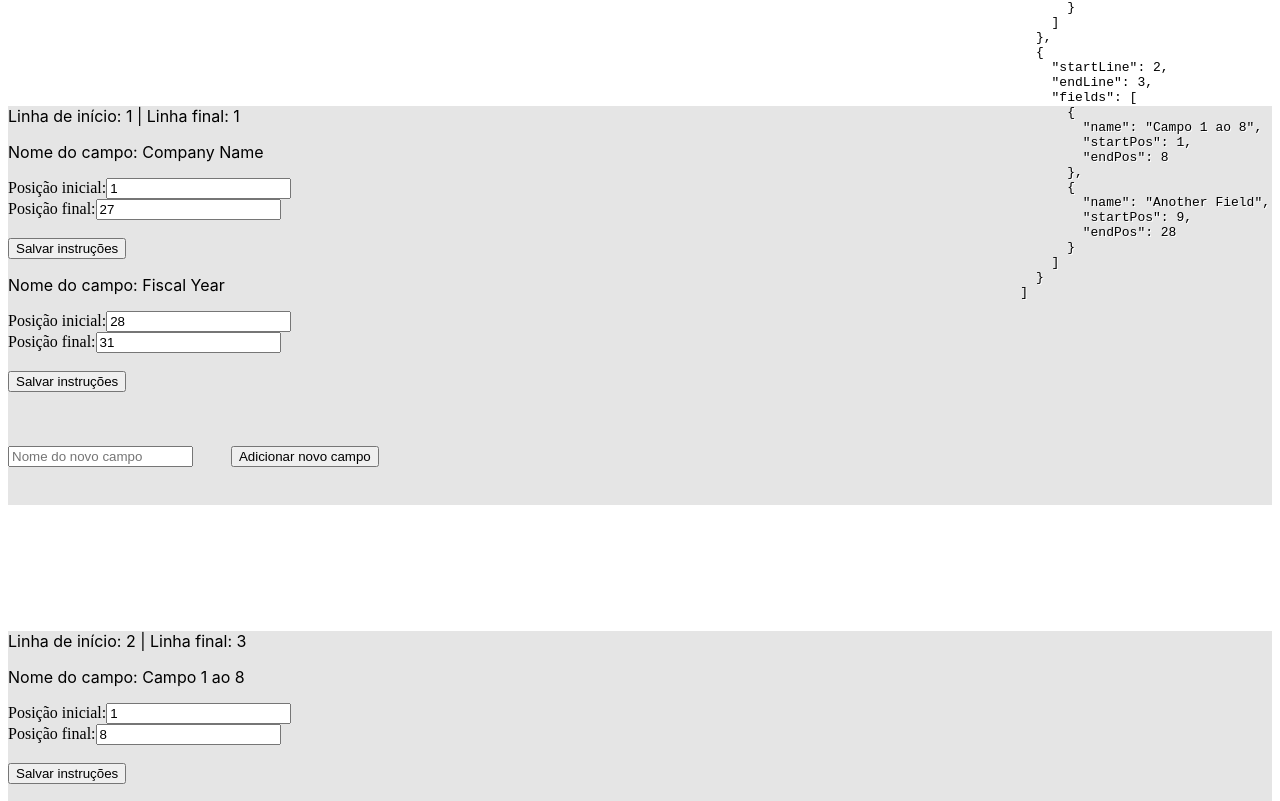
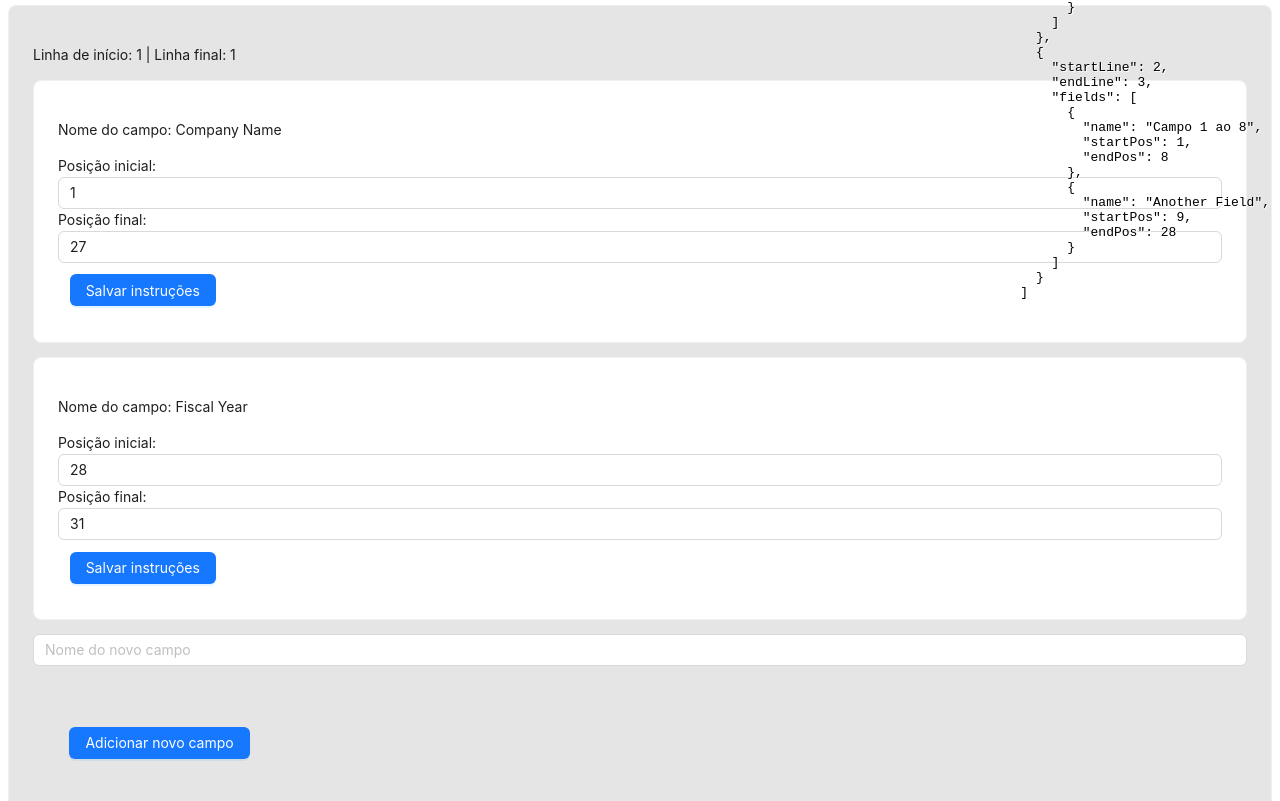
Before and after one commit to matefs/formulario-instrucoes-react, a React (Create React App) app: page / in a window 1280 px wide. Shown: the part 233-1034 px from the top of the page. Built offline with nearby package versions, Linux system fonts and the light colour scheme.

Commit message:
chore: todos campos adaptados ao antd design

```diff
--- a/src/LineInstructions.jsx
+++ b/src/LineInstructions.jsx
@@ -4,14 +4,13 @@ import { Input, Form, Button, Card } from 'antd';
 function LineInstructionsForm({ lineInstructions, setLineInstructions }) {
   const [startLine, setStart] = useState();
   const [endLine, setEndLine] = useState();
-  const [addNewLineEmpatyWithFieldsForm] = Form.useForm();
+  const [addNewLineEmptyWithFieldsForm] = Form.useForm();
 
+  const [formNewFieldInsideLine] = Form.useForm()
   const [newFieldName, setNewFieldName] = useState('');
 
   const handleAddField = (lineIndex, newFieldName) => {
-    let lineInstructionNameAlreadyExist = lineInstructions[
-      lineIndex
-    ].fields.some(
+    let lineInstructionNameAlreadyExist = lineInstructions[lineIndex].fields.some(
       (item) => item.name.toLowerCase() == newFieldName.toLowerCase()
     );
 
@@ -70,7 +69,7 @@ function LineInstructionsForm({ lineInstructions, setLineInstructions }) {
     addLine(newLine);;
     setStart('');
     setEndLine('');
-    addNewLineEmpatyWithFieldsForm.resetFields();
+    addNewLineEmptyWithFieldsForm.resetFields();
   };
 
 const handleFieldInitialFinalPosition = (event) => {
@@ -87,51 +86,48 @@ function LineInstructionsForm({ lineInstructions, setLineInstructions }) {
 
   let impedirSalvamento = false;
 
-    updatedInstructions[indiceLinha].fields.map((InteractedField) => {
+  updatedInstructions[indiceLinha].fields.forEach((InteractedField) => {
     /* Valida se em outros campos dessa mesma linha já existe essa posição inicial e final  */
-      if (InteractedField.name != nomeCampoIndividual) {
+    if (InteractedField.name !== nomeCampoIndividual) {
       if (
-          InteractedField.startPos == posicaoInicial ||
-          InteractedField.endPos == posicaoFinal
+        InteractedField.startPos === posicaoInicial ||
+        InteractedField.endPos === posicaoFinal
       ) {
         alert(
-            `Já existe um campo com essa posicao inicia ou final no campo ${InteractedField.name}`
+          `Já existe um campo com essa posição inicial ou final no campo ${InteractedField.name}`
         );
         impedirSalvamento = true;
       }
     }
   });
 
-    posicaoInicial <= posicaoFinal
-      ? null
-      : (function () {
-          alert('A posicao inicial não pode ser maior do que a final');
+  if (posicaoInicial > posicaoFinal) {
+    alert('A posição inicial não pode ser maior do que a final');
     impedirSalvamento = true;
-        })();
+  }
 
-    impedirSalvamento == true
-      ? null
-      : (function () {
-          updatedInstructions[indiceLinha].fields[indiceCampo].startPos =
-            posicaoInicial;
-          updatedInstructions[indiceLinha].fields[indiceCampo].endPos =
-            posicaoFinal;
+  if (impedirSalvamento) {
+    alert('Erro: a instrução não foi salva');
+  } else {
+    updatedInstructions[indiceLinha].fields[indiceCampo].startPos = posicaoInicial;
+    updatedInstructions[indiceLinha].fields[indiceCampo].endPos = posicaoFinal;
     setLineInstructions(updatedInstructions);
-        })();
+    alert('Instrução salva com sucesso!');
+  }
 };
+
+
 
   return (
     <div>
-
-    { <pre style={{ position: 'fixed', top: '10px', right: '10px', textShadow:'1px 1px white', zIndex:999}}>
+<pre style={{ position: 'fixed', top: '10px', right: '10px', textShadow: '1px 1px white', zIndex: 999, maxHeight: '80vh', overflow: 'auto' }}>
   {JSON.stringify(lineInstructions, null, 2)}
-    </pre> }
-
+</pre>
 
 <div>
         <h1>Adicionar nova linha</h1>
         <Form
-          form={addNewLineEmpatyWithFieldsForm}
+          form={addNewLineEmptyWithFieldsForm}
           onFinish={handleSubmit}
           initialValues={{ startLine: '', endLine: '' }}
 
@@ -163,8 +159,8 @@ function LineInstructionsForm({ lineInstructions, setLineInstructions }) {
 
       <div>
         {lineInstructions.map((line, lineIndex) => (
-          <div
-            style={{ backgroundColor: 'rgba(0,0,0,.1)', marginTop: '10%' }}
+          <Card
+            style={{ backgroundColor: 'rgba(0,0,0,.1)', marginTop: '2%' }}
             key={lineIndex}
           >
             <p>
@@ -175,48 +171,58 @@ function LineInstructionsForm({ lineInstructions, setLineInstructions }) {
                 key={fieldIndex}
                 onSubmit={(event) => handleFieldInitialFinalPosition(event)}
               >
-                <div>
+                <Card>
                   <p>Nome do campo: {field.name}</p>
                   <label>
                     Posição inicial:
-                    <input type="text" defaultValue={field.startPos} />
+                    <Input type="number" defaultValue={field.startPos} />
                   </label>
-                  <br />
                   <label>
                     Posição final:
-                    <input type="text" defaultValue={field.endPos} />
+                    <Input type="number" defaultValue={field.endPos} />
                   </label>
-                  <br />
-                  <br />
-                  <input value={lineIndex} style={{ display: 'none' }} />
-                  <input value={fieldIndex} style={{ display: 'none' }} />
-                  <button type="submit">Salvar instruções</button>
-                </div>
+                  <Input value={lineIndex} style={{ display: 'none' }} />
+                  <Input value={fieldIndex} style={{ display: 'none' }} />
+                  <Button type="primary" htmlType='submit' style={{margin: '1%'}}>Salvar instruções</Button>
+                </Card>
               </form>
             ))}
 
-            <form
-              onSubmit={(e) => {
-                e.preventDefault();
-                e.target.reset(); // Redefine o formulário para limpar os campos
+
+          <Form
+            form={formNewFieldInsideLine}
+            onFinish={(values) => {
+              handleAddField(lineIndex, values.newFieldName);
+              formNewFieldInsideLine.resetFields();
+
             }}
+            initialValues={{ newFieldName: '' }}
           >
-              <input
+            <Form.Item
+              name="newFieldName"
+              initialValue={''}
+            >
+              <Input
                 type="text"
-                onChange={(e) => setNewFieldName(e.target.value)}
                 placeholder="Nome do novo campo"
               />
-              <button
+            </Form.Item>
+            <Form.Item>
+              <Button
                 style={{ margin: '3%' }}
-                onClick={() => handleAddField(lineIndex, newFieldName)}
-                type="submit"
+                type="primary"
+                htmlType="submit"
               >
                 Adicionar novo campo
-              </button>
-            </form>
-          </div>
+              </Button>
+            </Form.Item>
+          </Form>
+
+          </Card>
         ))}
       </div>
+
+
     </div>
   );
 }
```
Lines whose indentation alone changed are shown as unchanged.
